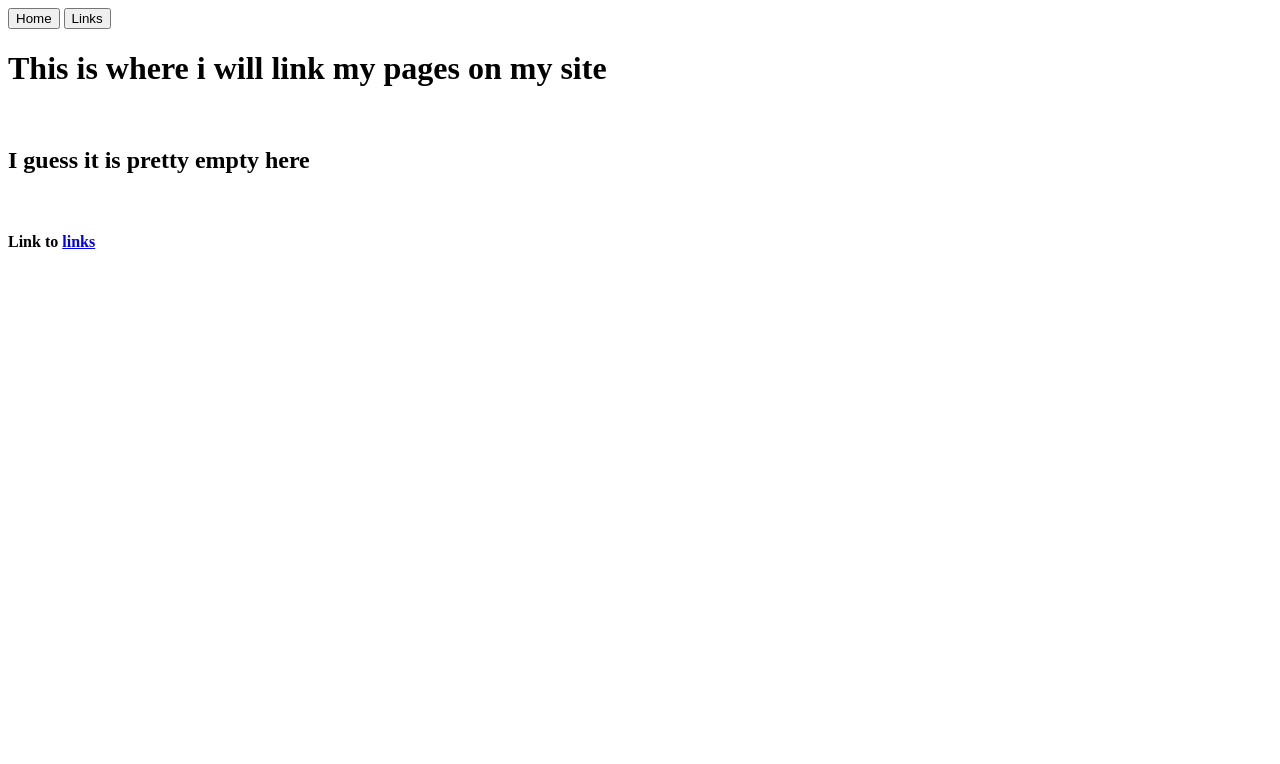
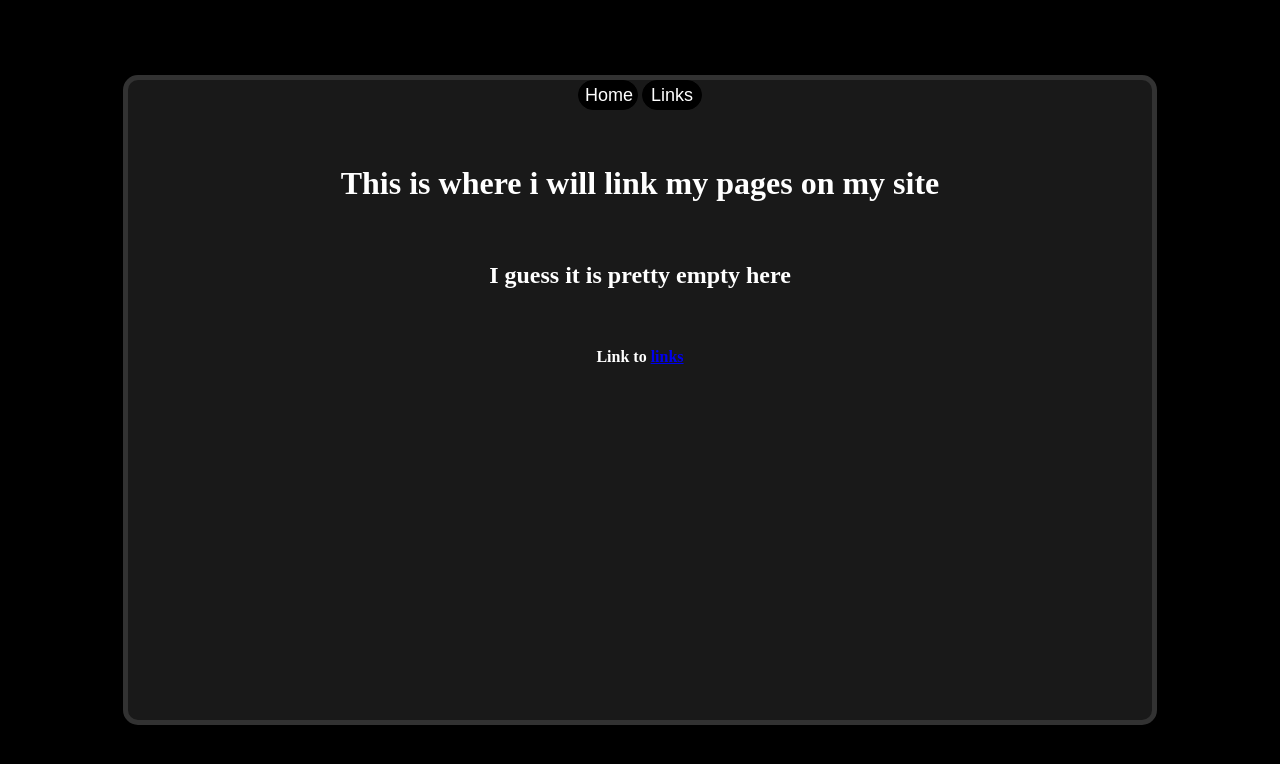
Before and after one commit to akgamextreme/Mywebsite, a plain HTML site: page index.html in a window 1280 px wide. Drawn offline with Linux system fonts and the light colour scheme.

Commit message:
Update index.html

```diff
--- a/index.html
+++ b/index.html
@@ -4,7 +4,7 @@
     <meta charset="UTF-8">
     <meta name="viewport" content="width=device-width, initial-scale=1.0">
     <title>Aksite | Home</title>
-    <link rel="stylesheet" href="styles\style.css">
+    <link rel="stylesheet" href="style.css">
     <script src="https://kit.fontawesome.com/623f58ba8f.js" crossorigin="anonymous"></script>
 </head>
 <body>
```
